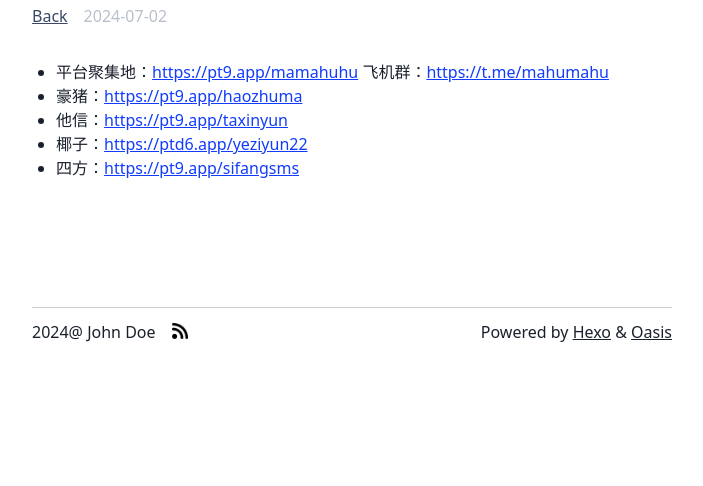
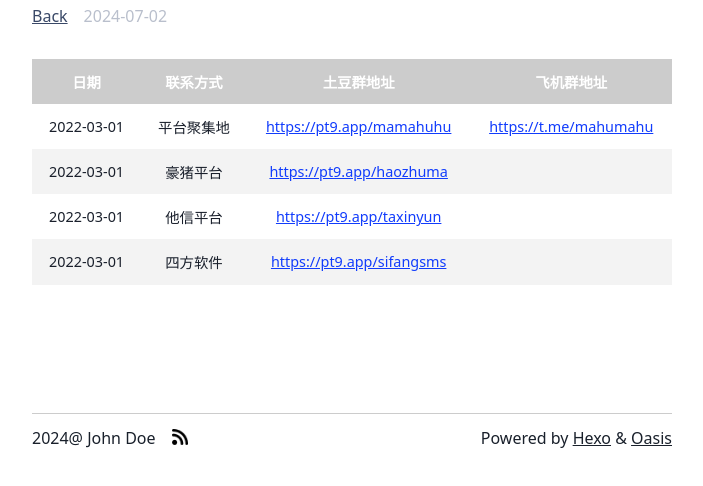
Before and after one commit to asny123/asny123.github.io, a plain HTML site: page 2024/07/02/群推荐/index.html in a window 1280 px wide. Shown: the part 158-644 px from the top of the page, without its empty margins (288-991 px from the left). Drawn offline with Linux system fonts and the light colour scheme.

Commit message:
Site updated: 2024-09-10 15:01:02

```diff
--- a/2024/07/02/群推荐/index.html
+++ b/2024/07/02/群推荐/index.html
@@ -1,9 +1,36 @@
 <!DOCTYPE html><html lang="en"><head><meta charset="UTF-8"><title>群推荐 │ CN的博客</title><link rel="stylesheet" href="/css/oasis.css"><meta name="generator" content="Hexo 7.3.0"><link rel="alternate" href="/atom.xml" title="CN的博客" type="application/atom+xml">
-</head><body><div id="content"><h1 id="title">群推荐</h1><div id="menu-outer"><nav id="menu-inner"><a id="menu-back" href="javascript:history.back()">Back</a><time datetime="2024-07-02T10:38:47.000Z">2024-07-02</time></nav></div><div id="content-outer"><div id="content-inner"><article id="post"><ul>
-<li>平台聚集地：<a target="_blank" rel="noopener" href="https://pt9.app/mamahuhu">https://pt9.app/mamahuhu</a>   飞机群：<a target="_blank" rel="noopener" href="https://t.me/mahumahu">https://t.me/mahumahu</a></li>
-<li>豪猪：<a target="_blank" rel="noopener" href="https://pt9.app/haozhuma">https://pt9.app/haozhuma</a></li>
-<li>他信：<a target="_blank" rel="noopener" href="https://pt9.app/taxinyun">https://pt9.app/taxinyun</a></li>
-<li>椰子：<a target="_blank" rel="noopener" href="https://ptd6.app/yeziyun22">https://ptd6.app/yeziyun22</a></li>
-<li>四方：<a target="_blank" rel="noopener" href="https://pt9.app/sifangsms">https://pt9.app/sifangsms</a></li>
-</ul>
+</head><body><div id="content"><h1 id="title">群推荐</h1><div id="menu-outer"><nav id="menu-inner"><a id="menu-back" href="javascript:history.back()">Back</a><time datetime="2024-07-02T10:38:47.000Z">2024-07-02</time></nav></div><div id="content-outer"><div id="content-inner"><article id="post"><table>
+<thead>
+<tr>
+<th align="center">日期</th>
+<th align="center">联系方式</th>
+<th align="center">土豆群地址</th>
+<th align="center">飞机群地址</th>
+</tr>
+</thead>
+<tbody><tr>
+<td align="center">2022-03-01</td>
+<td align="center">平台聚集地</td>
+<td align="center"><a target="_blank" rel="noopener" href="https://pt9.app/mamahuhu">https://pt9.app/mamahuhu</a></td>
+<td align="center"><a target="_blank" rel="noopener" href="https://t.me/mahumahu">https://t.me/mahumahu</a></td>
+</tr>
+<tr>
+<td align="center">2022-03-01</td>
+<td align="center">豪猪平台</td>
+<td align="center"><a target="_blank" rel="noopener" href="https://pt9.app/haozhuma">https://pt9.app/haozhuma</a></td>
+<td align="center"></td>
+</tr>
+<tr>
+<td align="center">2022-03-01</td>
+<td align="center">他信平台</td>
+<td align="center"><a target="_blank" rel="noopener" href="https://pt9.app/taxinyun">https://pt9.app/taxinyun</a></td>
+<td align="center"></td>
+</tr>
+<tr>
+<td align="center">2022-03-01</td>
+<td align="center">四方软件</td>
+<td align="center"><a target="_blank" rel="noopener" href="https://pt9.app/sifangsms">https://pt9.app/sifangsms</a></td>
+<td align="center"></td>
+</tr>
+</tbody></table>
 </article><div id="paginator"></div></div></div><div id="bottom-outer"><div id="bottom-inner"><hr><div><div><a>2024@ John Doe</a><a href="/atom.xml"><img src="/assets/rss.png"></a></div><div id="hexo"><a>Powered by&nbsp</a><a target="_blank" rel="noopener" href="https://hexo.io">Hexo</a><a>&nbsp&&nbsp</a><a target="_blank" rel="noopener" href="https://github.com/qiantao94/hexo-theme-oasis">Oasis</a></div></div></div></div></div></body><script src="/js/oasis.js"></script></html>
```
Also changed, not shown: 2024/07/01/卡商推荐/index.html (+34 -1 lines), archives/2024/07/index.html (+1 -1 lines), archives/2024/08/index.html (+1 -1 lines), archives/2024/index.html (+1 -1 lines), archives/index.html (+1 -1 lines), atom.xml (+21 -8 lines), index.html (+1 -1 lines).
